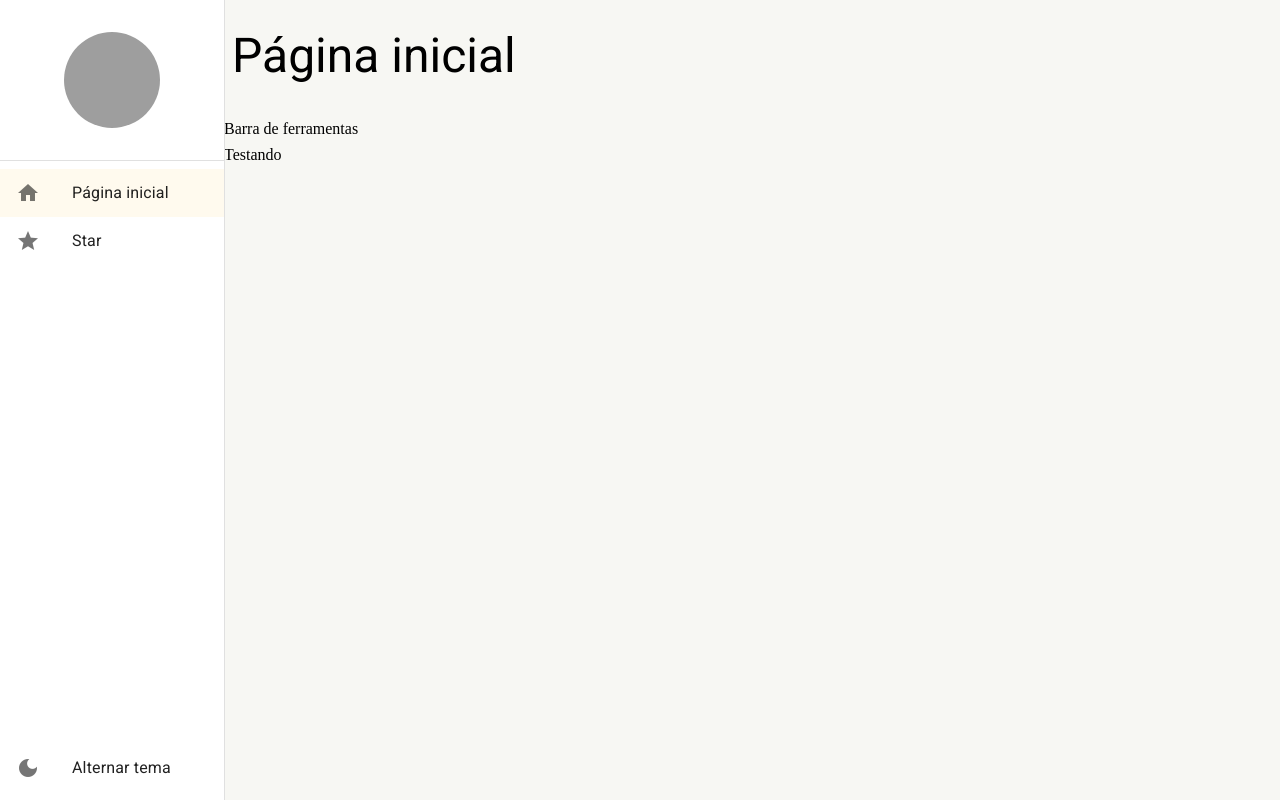
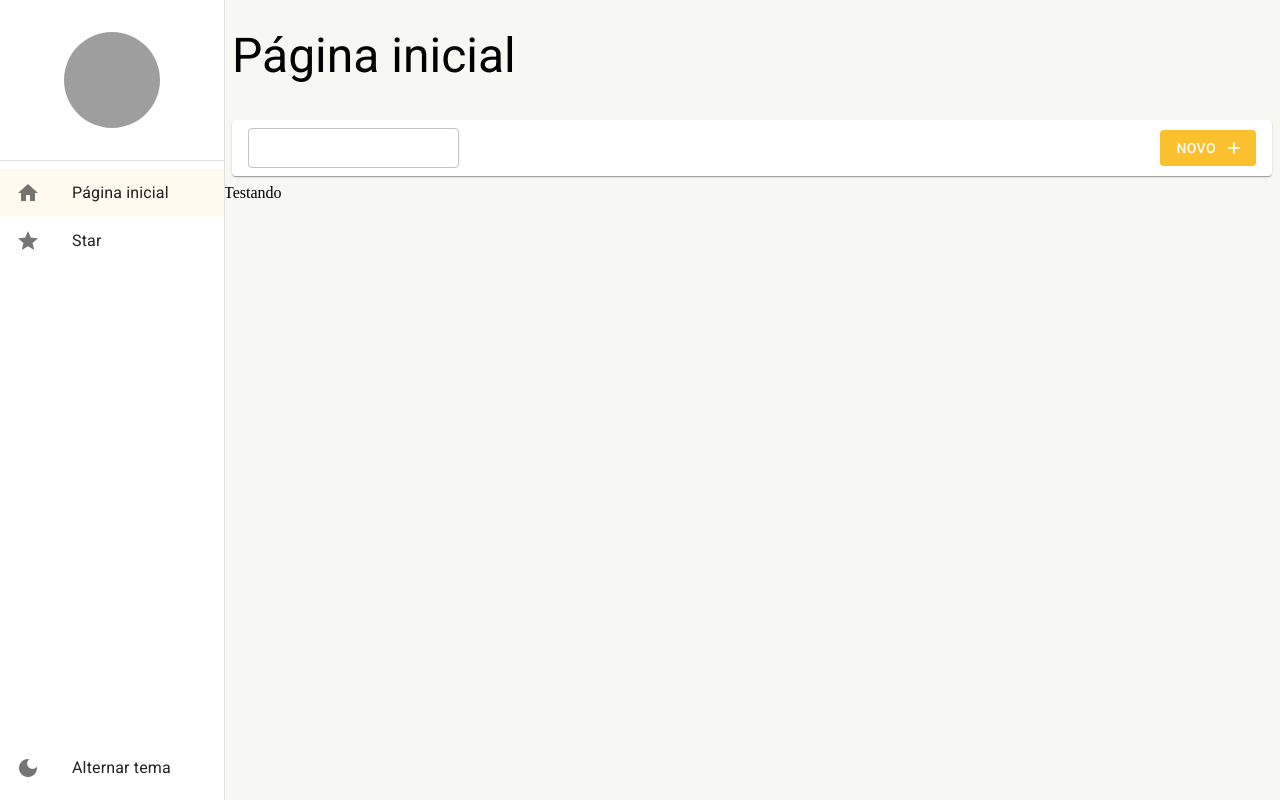
Before and after one commit to TiagoOliverDev/dash-one, a React (Create React App) app: page /pagina-inicial in a window 1280 px wide. Built offline with nearby package versions, Linux system fonts and the light colour scheme; grey boxes are pictures that could not be loaded.

Commit message:
feat: Barra de ferramentas da listagem

```diff
--- a/src/pages/dashboard/Dashboard.tsx
+++ b/src/pages/dashboard/Dashboard.tsx
@@ -1,9 +1,13 @@
+import { BarraDeFerramentas } from "../../shared/components";
 import { LayoutBaseDePagina } from "../../shared/layouts";
 
 export const Dashboard = () => {
   return (
-  <LayoutBaseDePagina titulo="Página inicial" barraDeFerramentas={<>Barra de ferramentas</>}>
-    Testando
-  </LayoutBaseDePagina>
+    <LayoutBaseDePagina
+      titulo="Página inicial"
+      barraDeFerramentas={<BarraDeFerramentas mostrarInputBusca />}
+    >
+      Testando
+    </LayoutBaseDePagina>
   );
 };
--- /dev/null
+++ b/src/shared/components/barra-de-ferramentas/BarraDeFerramentas.tsx
@@ -0,0 +1,59 @@
+import { Box, Button, Icon, Paper, TextField, useTheme } from "@mui/material";
+import React from "react";
+
+interface IBarraDeFerramentasProps {
+  textoDaBusca?: string;
+  mostrarInputBusca?: boolean;
+  aoMudarTextoDeBusca?: (novoTexto: string) => void;
+
+  textoDaBuscaNovo?: string;
+  mostrarBotaoBuscaNovo?: boolean;
+  aoClicarEmNovo?: () => void;
+}
+
+export const BarraDeFerramentas: React.FC<IBarraDeFerramentasProps> = ({
+  textoDaBusca = " ",
+  mostrarInputBusca = false,
+  aoMudarTextoDeBusca,
+  textoDaBuscaNovo = "Novo",
+  mostrarBotaoBuscaNovo = true,
+  aoClicarEmNovo,
+}) => {
+  const theme = useTheme();
+
+  return (
+    <Box
+      component={Paper}
+      height={theme.spacing(5)}
+      gap={1}
+      marginX={1}
+      padding={1}
+      paddingX={2}
+      display="flex"
+      alignItems="center"
+    >
+      {mostrarInputBusca && (
+        <TextField
+          size="small"
+          value={textoDaBusca}
+          placeholder="Pesquisar..."
+          onChange={(e) => aoMudarTextoDeBusca?.(e.target.value)}
+        />
+      )}
+
+      <Box flex={1} display="flex" justifyContent="end">
+        {mostrarBotaoBuscaNovo && (
+          <Button
+            color="primary"
+            disableElevation
+            variant="contained"
+            onClick={aoClicarEmNovo}
+            endIcon={<Icon>add</Icon>}
+          >
+            {textoDaBuscaNovo}
+          </Button>
+        )}
+      </Box>
+    </Box>
+  );
+};
--- a/src/shared/components/index.ts
+++ b/src/shared/components/index.ts
@@ -1 +1,2 @@
 export * from "./menu-lateral/MenuLateral"
+export * from "./barra-de-ferramentas/BarraDeFerramentas"
```
Also changed, not shown: Notações.txt, src/shared/components/menu-lateral/MenuLateral.tsx (line endings or trailing spaces).
